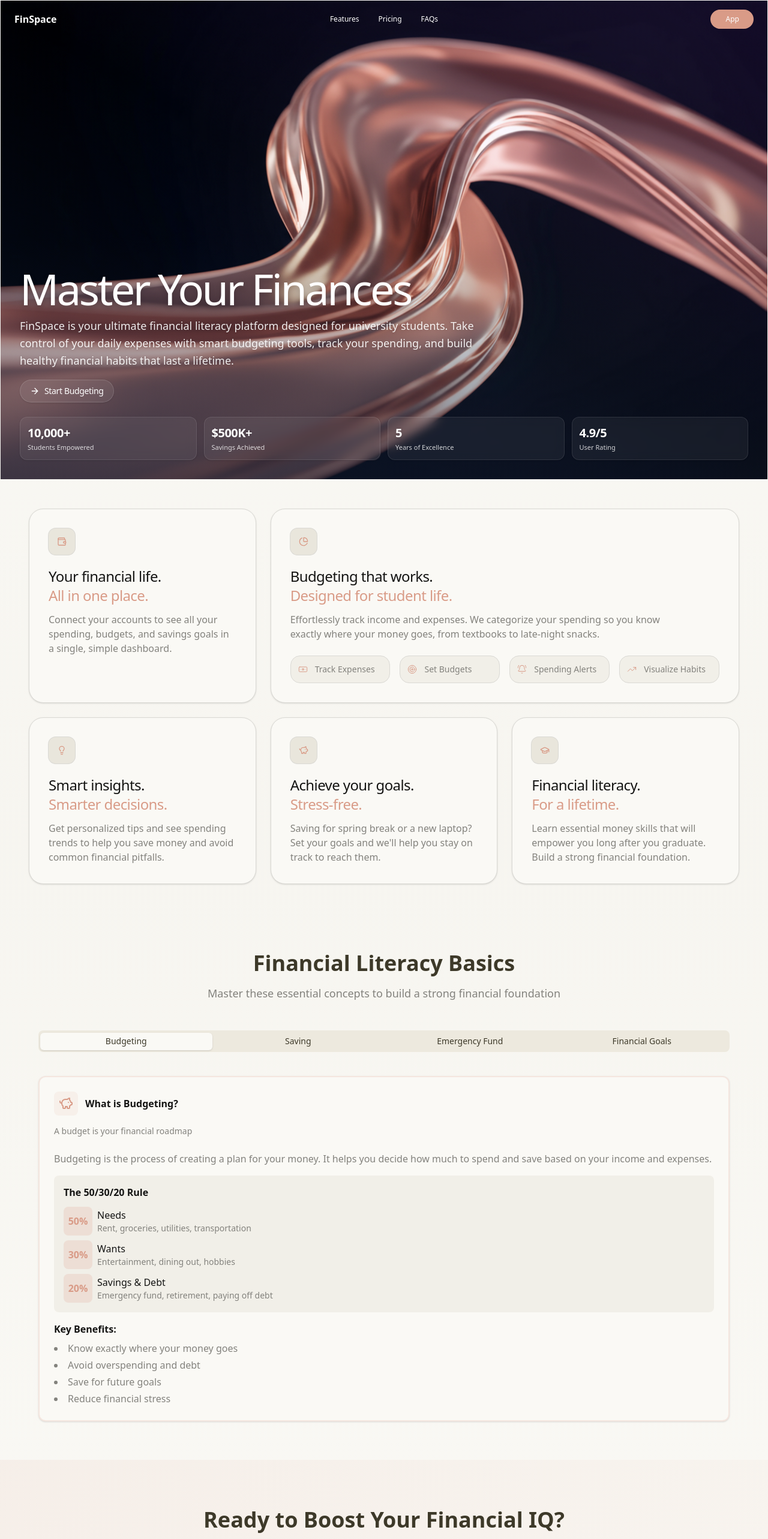
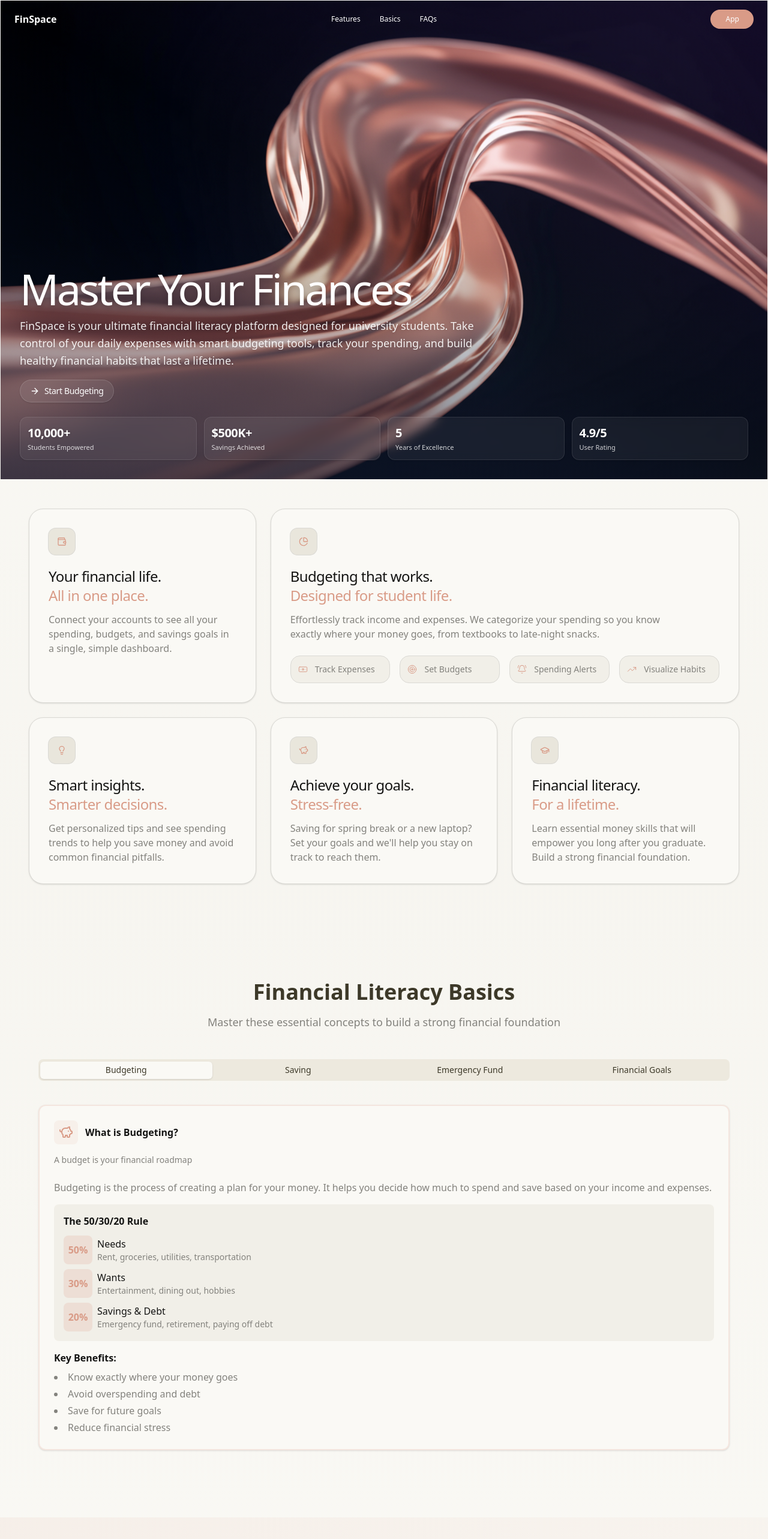
Before and after one commit to Spagestic/finspace, a Next.js app: page / in a window 1280 px wide. Shown: the top 2566 px of the page at 60% size. Built offline with nearby package versions, Linux system fonts and the light colour scheme.

Commit message:
update EducationSection and Header components for consistency in section naming

```diff
--- a/components/EducationSection.tsx
+++ b/components/EducationSection.tsx
@@ -12,7 +12,7 @@ import { PiggyBank, TrendingUp, Shield, Target } from "lucide-react";
 
 export default function EducationSection() {
   return (
-    <div id="education" className="w-full max-w-6xl mx-auto">
+    <div id="basics" className="w-full max-w-6xl mx-auto py-12">
       <div className="text-center mb-12">
         <h2 className="text-3xl md:text-4xl font-bold mb-4">
           Financial Literacy Basics
--- a/components/Header.tsx
+++ b/components/Header.tsx
@@ -18,9 +18,9 @@ export function Header() {
         </Link>
         <Link
           className="rounded-full px-3 py-2 font-light text-primary-foreground text-xs transition-all duration-200 hover:bg-accent hover:text-accent-foreground"
-          href="#pricing"
+          href="#basics"
         >
-          Pricing
+          Basics
         </Link>
         <Link
           className="rounded-full px-3 py-2 font-light text-primary-foreground text-xs transition-all duration-200 hover:bg-accent hover:text-accent-foreground"
```
